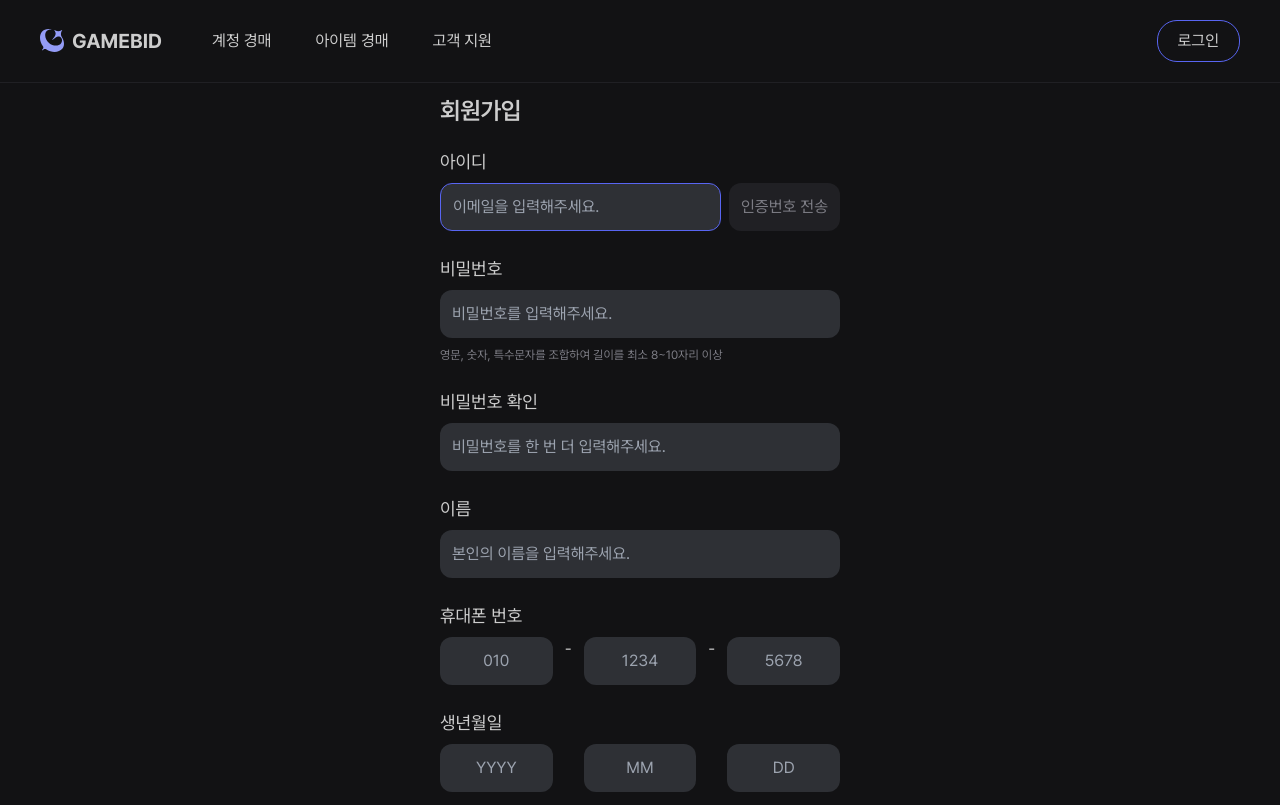
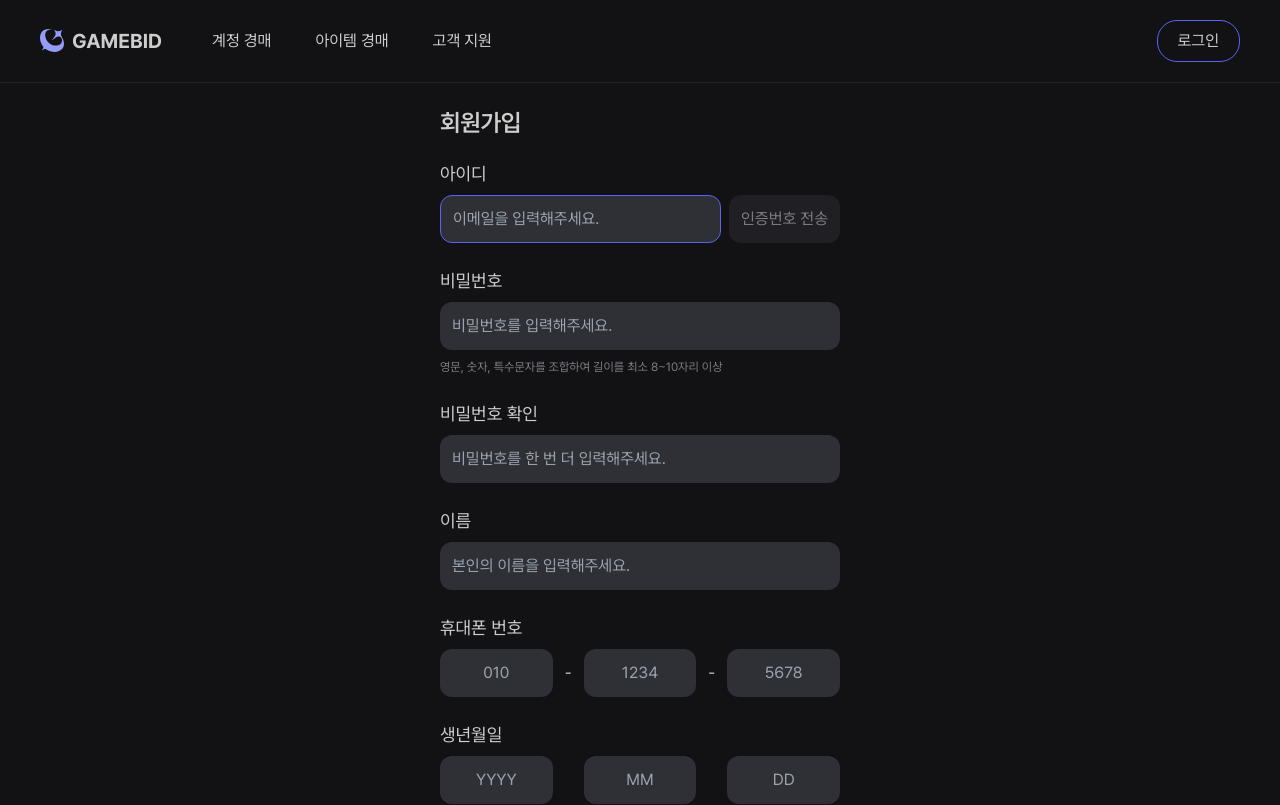
Before and after one commit to wlrnjs/front, a Next.js app: page /signup in a window 1280 px wide. Shown: the top 805 px of the page. Built offline with nearby package versions, Linux system fonts and the light colour scheme.

Commit message:
feat:휴대폰번호검증추가

```diff
--- a/src/app/signup/layout.tsx
+++ b/src/app/signup/layout.tsx
@@ -3,7 +3,7 @@ import React from "react";
 const layout = ({ children }: { children: React.ReactNode }) => {
   return (
     <div className="w-full min-h-[calc(100vh-82px)] flex-center flex-col">
-      <div className="w-[400px] flex flex-col gap-5 my-12">
+      <div className="w-[400px] flex flex-col gap-5 my-24">
         <h1 className="text-[24px] font-semibold leading-[33.6px] tracking-[-0.48px] text-fgGrayDefault">
           회원가입
         </h1>
--- a/src/components/signup/ConfirmPasswordSection.tsx
+++ b/src/components/signup/ConfirmPasswordSection.tsx
@@ -42,7 +42,7 @@ const ConfirmPasswordSection = ({
               value === watch("password") || "비밀번호가 일치하지 않습니다.",
           })}
           placeholder="비밀번호를 한 번 더 입력해주세요."
-          className="h-[48px] px-3 rounded-[12px] bg-fillGrayDefault w-full"
+          className="h-[48px] px-3 rounded-[12px] bg-fillGrayDefault w-full focus:border focus:border-borderPrimary"
         />
         {confirmPassword && (
           <div className="flex gap-[10px] absolute right-2 top-1/2 transform -translate-y-1/2">
--- a/src/components/signup/NameSection.tsx
+++ b/src/components/signup/NameSection.tsx
@@ -30,7 +30,7 @@ const NameSection = ({ register, watch, setValue }: NameSectionProps) => {
           type="text"
           {...register("name")}
           placeholder="본인의 이름을 입력해주세요."
-          className="w-full h-[48px] px-3 rounded-[12px] bg-fillGrayDefault"
+          className="w-full h-[48px] px-3 rounded-[12px] bg-fillGrayDefault focus:border focus:border-borderPrimary"
         />
         {name && (
           <div className="flex gap-[10px] absolute right-2 top-1/2 transform -translate-y-1/2">
--- a/src/components/signup/PhoneNumberSection.tsx
+++ b/src/components/signup/PhoneNumberSection.tsx
@@ -6,32 +6,38 @@ const PhoneNumberSection = ({
 }: {
   register: UseFormRegister<SignUpFormData>;
 }) => {
+  const inputProps = [
+    { placeholder: "010", maxLength: 3, name: "phoneNum.first" },
+    { placeholder: "1234", maxLength: 4, name: "phoneNum.middle" },
+    { placeholder: "5678", maxLength: 4, name: "phoneNum.last" },
+  ] as const;
+
   return (
     <div className="flex flex-col gap-2">
       <label htmlFor="phoneNum" className="text-[18px] text-fgGrayDefault">
         휴대폰 번호
       </label>
-      <div className="flex gap-3">
-        <input
-          type="number"
-          className="w-1/3 h-[48px] px-3 text-center rounded-[12px] bg-fillGrayDefault"
-          placeholder="010"
-          {...register("phoneNum.first")}
-        />
-        <p>-</p>
-        <input
-          type="number"
-          className="w-1/3 h-[48px] px-3 text-center rounded-[12px] bg-fillGrayDefault"
-          placeholder="1234"
-          {...register("phoneNum.middle")}
-        />
-        <p>-</p>
-        <input
-          type="number"
-          className="w-1/3 h-[48px] px-3 text-center rounded-[12px] bg-fillGrayDefault"
-          placeholder="5678"
-          {...register("phoneNum.last")}
-        />
+      <div className="flex gap-3 items-center">
+        {inputProps.map(({ placeholder, maxLength, name }, index) => (
+          <>
+            <input
+              type="text"
+              className="w-1/3 h-[48px] px-3 text-center rounded-[12px] bg-fillGrayDefault focus:border focus:border-borderPrimary"
+              placeholder={placeholder}
+              maxLength={maxLength}
+              inputMode="numeric"
+              pattern="\d*"
+              {...register(name)}
+              onInput={(e) => {
+                e.currentTarget.value = e.currentTarget.value.replace(
+                  /[^0-9]/g,
+                  ""
+                );
+              }}
+            />
+            {index < inputProps.length - 1 && <p>-</p>}
+          </>
+        ))}
       </div>
     </div>
   );
```
